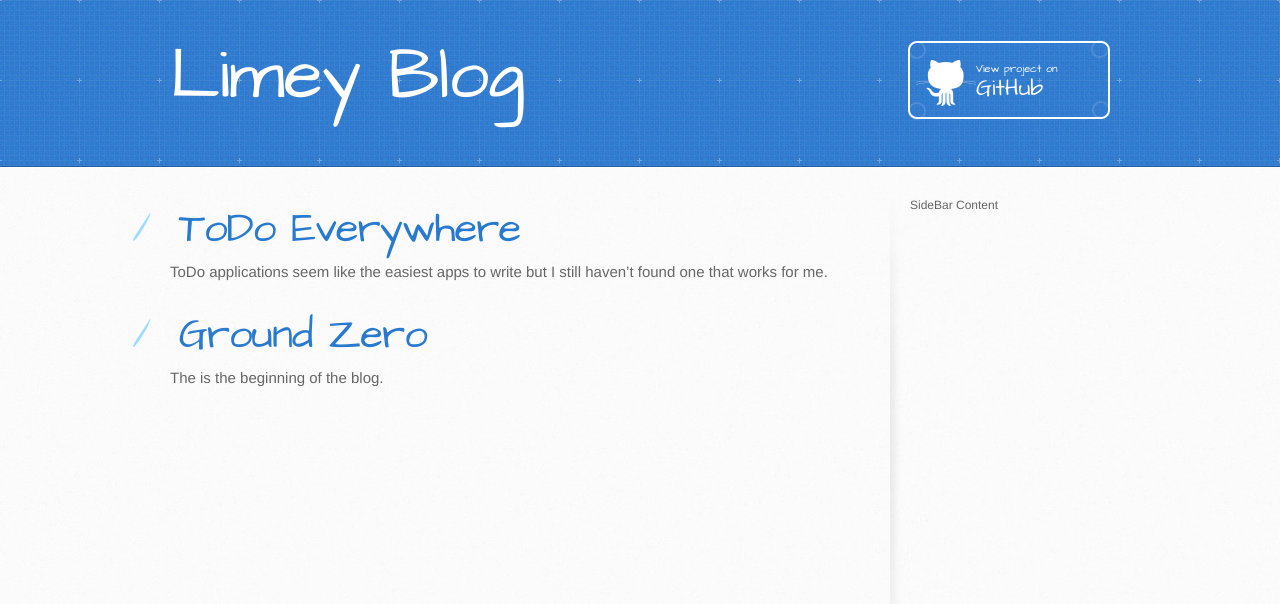
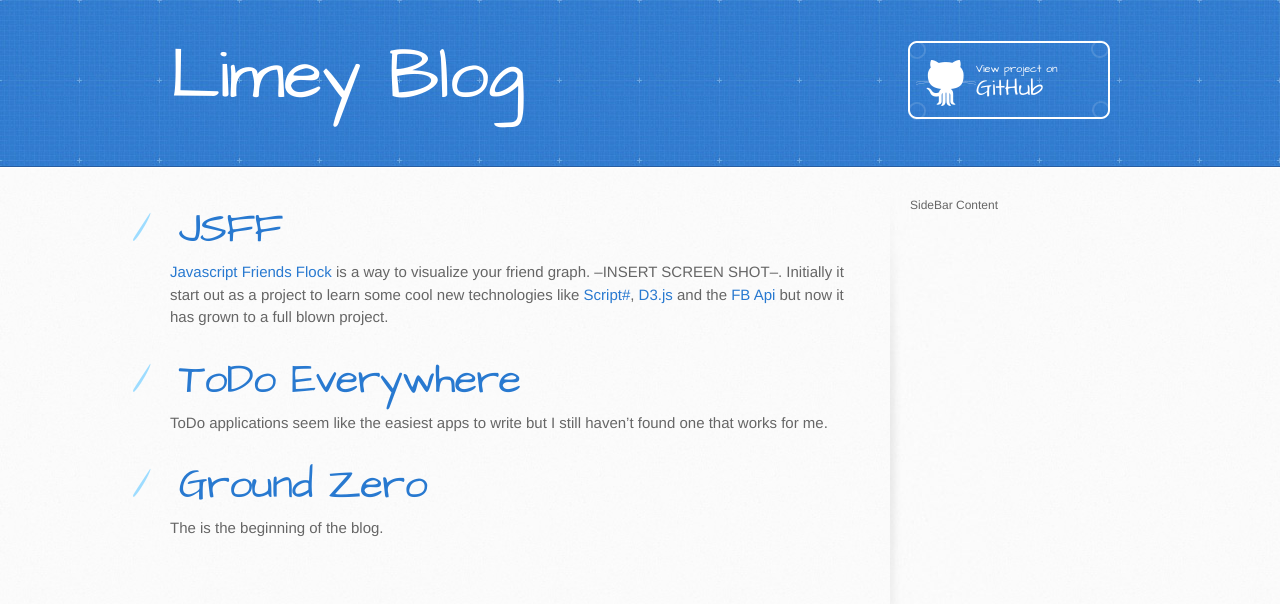
Before and after one commit to LimeyJohnson/LimeyJohnson.github.io, a Jekyll site: the page built from index.html, in a window 1280 px wide. Shown: the top 604 px of the page. Built offline with Jekyll 4.4.1, drawn with Linux system fonts in a browser that asks for light colours.

Commit message:
Started work on the blog post for JSFF

```diff
--- a/_layouts/post.html
+++ b/_layouts/post.html
@@ -1,6 +1,6 @@
 ---
 layout: page
 ---
-<h2>{{ page.title }}</h2>
-<h3>{{ page.date | date_to_long_string }} </h3>
+<h1>{{ page.title }}</h1>
+{{ page.date | date_to_long_string }}
 {{ content }}
--- /dev/null
+++ b/_posts/2014-2-1-Friends-Flock.md
@@ -0,0 +1,15 @@
+---
+title: JSFF
+layout: post
+comments: true
+---
+[Javascript Friends Flock](https://github.com/LimeyJohnson/JSFF) is a way to visualize your friend graph. --INSERT SCREEN SHOT--. Initially it start out as a project to learn some cool new technologies like [Script#](http://scriptsharp.com), [D3.js](http://d3js.org) and the [FB Api](http://developer.facebook.com) but now it has grown to a full blown project.
+<!-- more -->
+The magic of the project is how quickly it can create the graph of your friends, with all of the connections, and serve that graph to you.
+
+That magic comes from the following SQL statement
+{% highlight SQL %}
+ friendsLimit: SELECT uid1, uid2 from friend WHERE uid1 = USERID ORDER BY uid2 ;
+ friendsAll: SELECT uid1, uid2 from friend WHERE uid1 = USERID;
+ SELECT uid1, uid2 FROM friend WHERE uid1 IN (SELECT uid2 from #friendsLimit) AND uid2 IN (SELECT uid2 from #friendsAll) AND uid1 < uid2;
+{% endhighlight %}
```
Also changed, not shown: _drafts/FriendsFlock.md (added, +15 -0 lines), index.html (line endings or trailing spaces).
